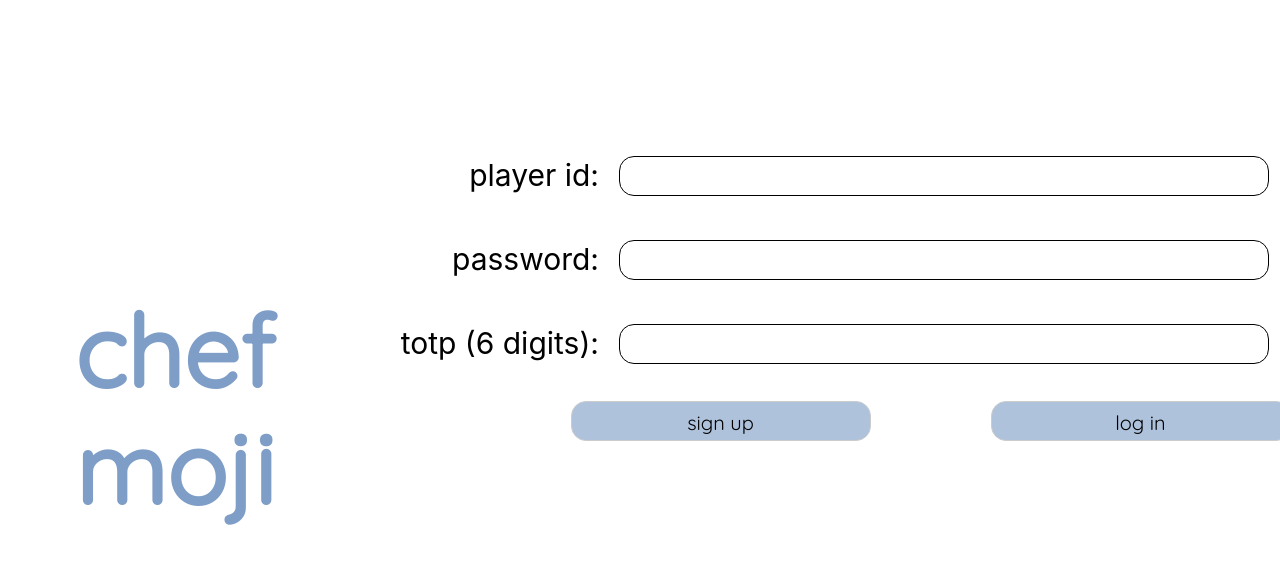
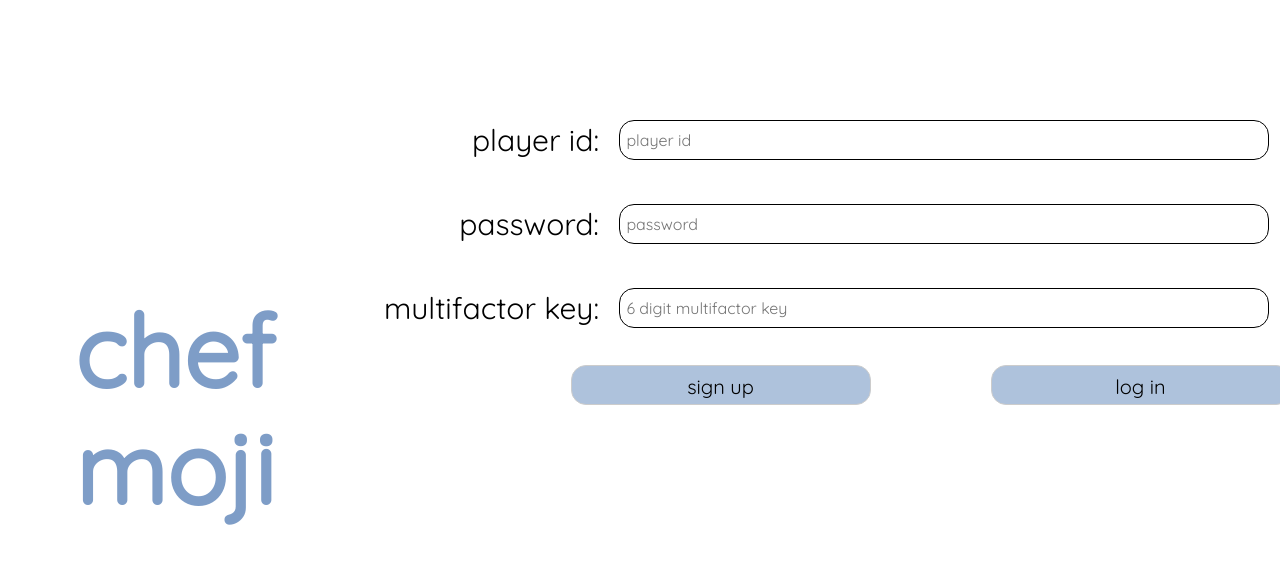
Before and after one commit to cs188-software-design-security-w20/chefmoji-frontend, a Svelte app: page / in a window 1280 px wide. Shown: the top 564 px of the page. Built offline with nearby package versions, Linux system fonts and the light colour scheme.

Commit message:
Update App.svelte

```diff
--- a/src/App.svelte
+++ b/src/App.svelte
@@ -4,6 +4,12 @@
 </svelte:head>
 
 <style>
+  p {
+    font-family: Quicksand;
+    font-style: normal;
+    font-weight: normal;
+  }
+
 	main {
 		text-align: left;
 		padding: 1em;
@@ -92,9 +98,8 @@
   }
 
 	#recaptcha {
-
+    display: table;
     position: relative;
-    display: block;
     margin: 0 auto;
 	}
 
@@ -140,6 +145,7 @@
 
 	  let playerid, password, repeat_password, email, input_totp;
     let visible = false;
+    let recaptcha_passed = false;
 
     // let pass_upper = false, pass_lower = false, pass_number = false;
     // let pass_special = false, pass_len = false;
@@ -169,11 +175,13 @@
             passhash = '';
             return;
         }
-        // else if (rc_response.length == 0) {
+
+        // else if (rc_response.length == 0 || !recaptcha_passed) {
         //     document.getElementById("hiddentext").innerHTML = "recaptcha failed" ;
         //     password = '';
         //     return;
         // }
+        // encrypt the password, clear out plaintext password
 
         // encrypt the password, clear out plaintext password
         const hash = new SHA3(256);
@@ -210,7 +218,11 @@
         password = '';
         passhash = '';
         input_totp = '';
-	}
+  }
+
+  function recaptchaPass() {
+        recaptcha_passed = true;
+    }
 
   function check_playerid_constraints(pid) {
     // length check
@@ -348,40 +360,35 @@
 
 <main>
 	<h1 id="gamename"> chef<br>moji </h1>
-
   <div id="entire_input_form">
-    <p id="hiddentext"> <br> </p>
+    <p id="hiddentext"> </p>
     <div class ="input_div">
       <p> player id: </p>
     	<label>
-          <input type="text" name="username" bind:value={playerid}>
+          <input type="text" name="username" placeholder="player id" bind:value={playerid}>
       </label>
     </div>
-
     <div class ="input_div">
       <p> password: </p>
     	<label> <!-- ignore warnings in WebStorms, this input block works -->
-          <input type="password" name="password" bind:value={password} on:input={visible?check_password_constraints(password, repeat_password):''} onCopy="return false;" onCut="return false;" onDrag="return false;" autocomplete=off >
+          <input type="password" name="password" placeholder="password" bind:value={password} on:input={visible?check_password_constraints(password, repeat_password):''} onCopy="return false;" onCut="return false;" onDrag="return false;" autocomplete=off >
       </label>
     </div>
-
     {#if !visible}
     <div class ="input_div">
-      <p> totp (6 digits): </p>
+      <p> multifactor key: </p>
     	<label> <!-- ignore warnings in WebStorms, this input block works -->
-          <input type="text" name="input_totp" bind:value={input_totp} onCopy="return false;" onCut="return false;" onDrag="return false;" autocomplete=off >
+          <input type="text" name="input_totp" placeholder="6 digit multifactor key" bind:value={input_totp} onCopy="return false;" onCut="return false;" onDrag="return false;" autocomplete=off >
       </label>
     </div>
     {/if}
-
     {#if visible}
       <div class ="input_div">
-        <p> repeat password: </p>
+        <p> retype password: </p>
         <label> <!-- ignore warnings in WebStorms, this input block works -->
-            <input type="password" name="password" bind:value={repeat_password} on:input={visible?check_password_constraints(password, repeat_password):''} onCopy="return false;" onCut="return false;" onDrag="return false;" autocomplete=off >
+            <input type="password" name="password" placeholder="retype your password" bind:value={repeat_password} on:input={visible?check_password_constraints(password, repeat_password):''} onCopy="return false;" onCut="return false;" onDrag="return false;" autocomplete=off >
         </label>
       </div>
-
       <div class = "pw_constraints_div">
         <p id="pw_upper_lower" style="color: #DD6539;"> contains upper and lowercase letters </p> <!-- red -->
         <p id="pw_numbers" style="color: #DD6539;"> contains numbers </p>
@@ -389,20 +396,17 @@
         <p id="pw_len" style="color: #DD6539;"> length is between is between 10 and 30 characters </p>
         <p id="pw_repeat_match" style="color: #DD6539;"> passwords match </p>
       </div>
-
       <div class = "input_div">
         <p> email address: </p>
         <label>
-            <input type="email" name="email" bind:value={email} onCopy="return false;" onCut="return false;" onDrag="return false;" autocomplete=off >
+            <input type="email" name="email" placeholder="email address" bind:value={email} onCopy="return false;" onCut="return false;" onDrag="return false;" autocomplete=off >
         </label>
         <br>
       </div>
     {/if}
-
-  	<form action="?" method="POST">
-          <div id="recaptcha" class="g-recaptcha" data-sitekey="6Let39YUAAAAACzwA-hE3mbCstRaQdJC52E0l4iP"></div>
-    </form>
-
+  	<!-- <form action="?" method="POST"> -->
+          <div id="recaptcha" class="g-recaptcha" data-sitekey="6Let39YUAAAAACzwA-hE3mbCstRaQdJC52E0l4iP" data-callback="recaptchaPass"></div>
+    <!-- </form> -->
     <div class="landbtn_div">
       {#if !visible}
         <button class="landbtn" on:click={toggle_visible}> sign up </button>
@@ -412,7 +416,5 @@
         <button class="landbtn" on:click={click_signup}> make my account </button>
       {/if}
     </div>
-
   </div> <!-- end entire_input_form -->
-
 </main>
```
